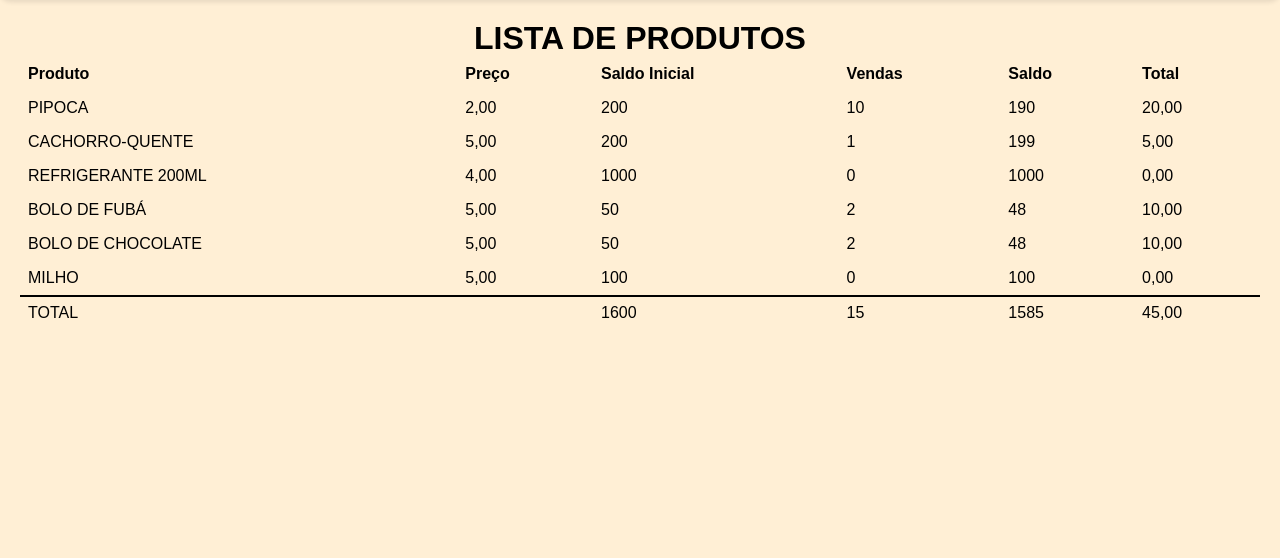
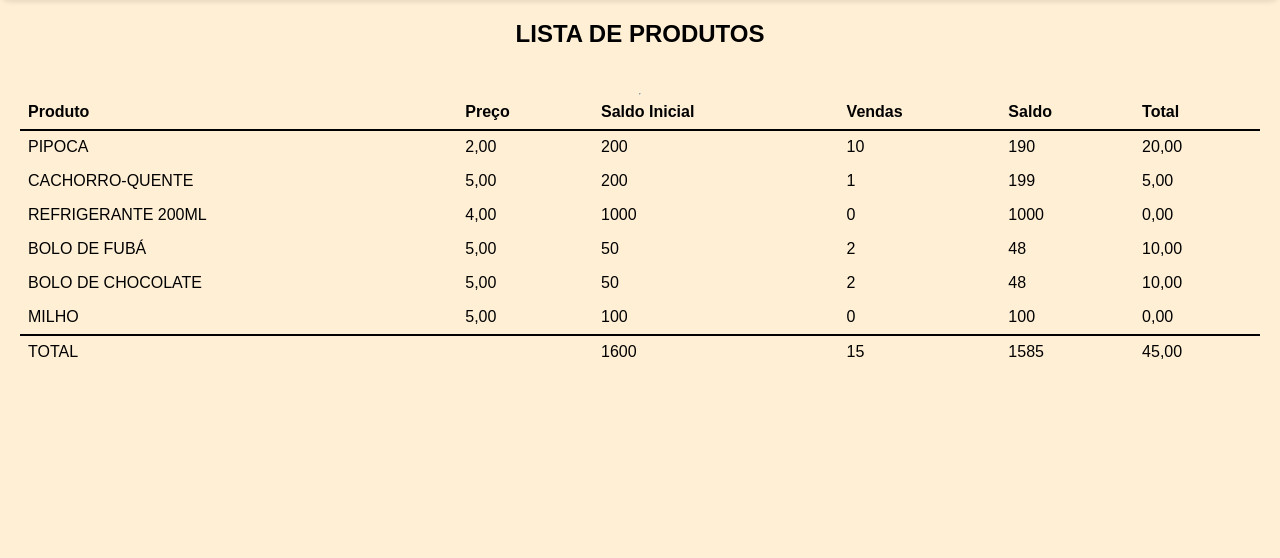
Before and after one commit to OliveiraVitor94/Projeto-integrador-1, a Django app: page /transparencia/ in a window 1280 px wide. Shown: the part 57-615 px from the top of the page. Run offline with Django 5.2, Linux system fonts and the light colour scheme; data comes from the database, SQL or seed files in the repository.

Commit message:
ajuste css transparência

```diff
--- a/publico/templates/transparencia.html
+++ b/publico/templates/transparencia.html
@@ -16,7 +16,10 @@
         {% block content %}
         <div class="containertabela">
             <h1>LISTA DE PRODUTOS</h1>
+            <div class="divisoria-estilizada"></div>
+            <hr>
             <table>
+            <tr class="linha-divisoria">
                 <thead>
                     <tr>
                         <th>Produto</th>
--- a/templates/static/publico/css.css
+++ b/templates/static/publico/css.css
@@ -1,3 +1,15 @@
 .linha-divisoria {
     border-top: 2px solid #000;
 }
+
+h1 {
+    margin-bottom: 20px; /* Ajuste o valor conforme necessário */
+    font-size: 24px; /* Ajuste o tamanho conforme necessário */
+    color: #000000; /* Ajuste a cor conforme necessário */
+}
+
+.divisoria-estilizada {
+    height: 5px;
+    background-color: #000; /* Ajuste a cor conforme necessário */
+    margin-bottom: 20px; /* Ajuste o valor conforme necessário */
+}
```
